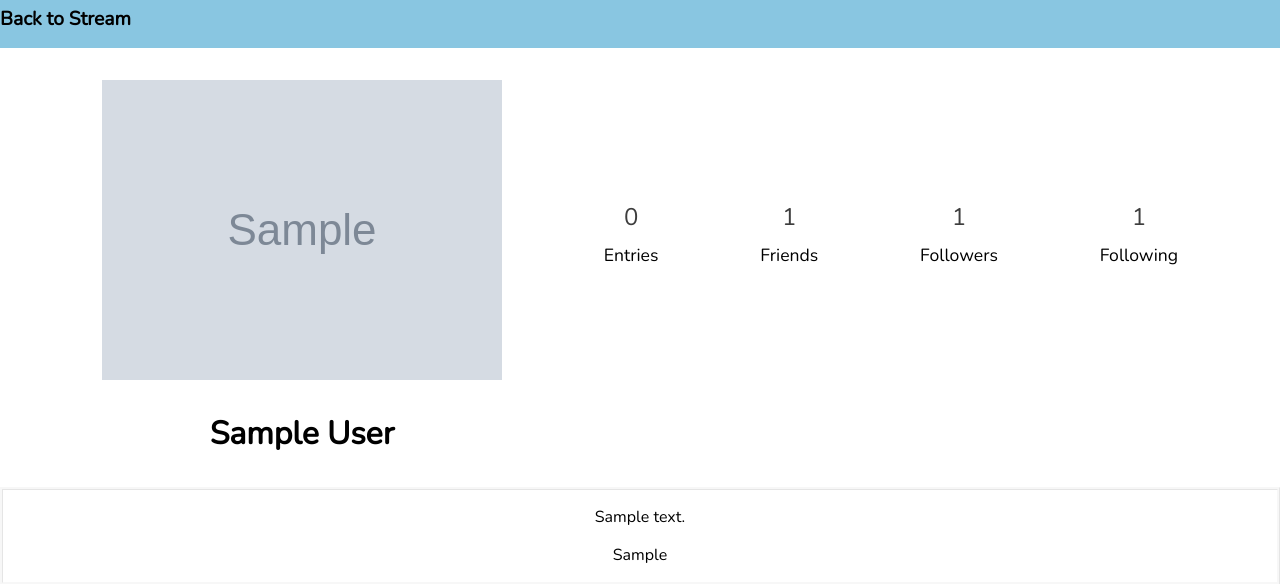
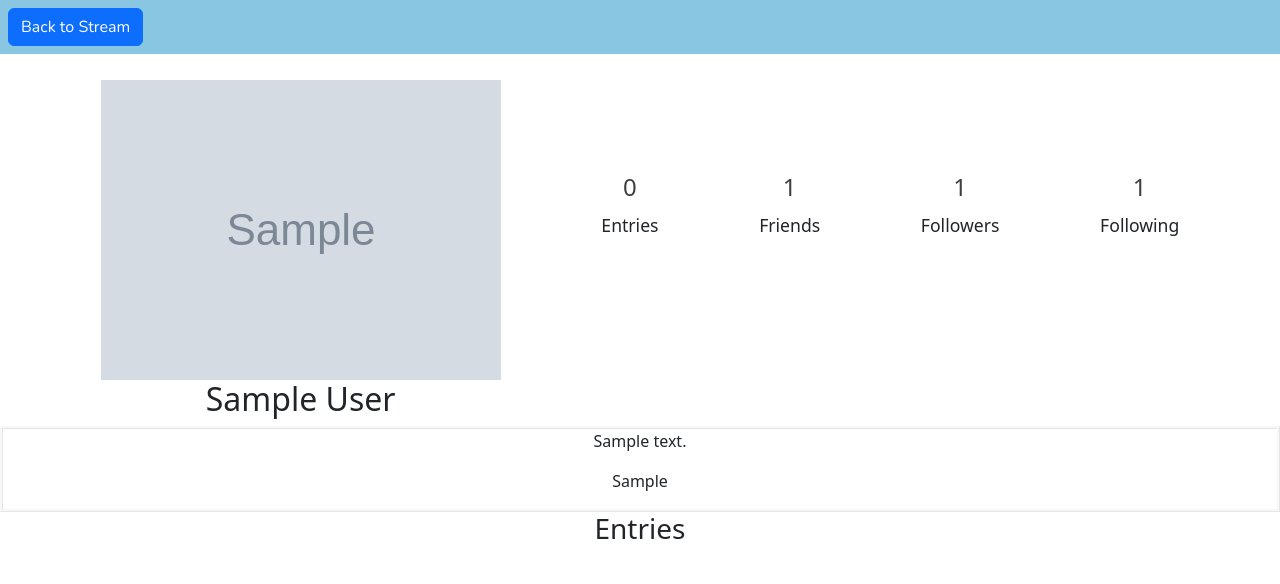
Before and after one commit to Ahmed-S7/Social-Distribution, a Django app: a page that uses wiki/templates/profile.html in a window 1280 px wide. Shown: the top 584 px of the page. Run offline with Django 5.2, Linux system fonts and the light colour scheme; tables that the repository leaves empty hold one stand-in row (values such as "Sample post"); grey boxes marked "Sample" are stand-in pictures.

Commit message:
Changed UI, not finished. Temporary UI

```diff
--- a/wiki/templates/profile.html
+++ b/wiki/templates/profile.html
@@ -1,5 +1,18 @@
 {% load static %}
 <link rel="stylesheet" href="{% static 'wiki/profile_page.css' %}">
+<link href="https://cdn.jsdelivr.net/npm/bootstrap@5.3.0/dist/css/bootstrap.min.css" rel="stylesheet">
+<style>
+  .btn-header-blue { background-color: #89c6e1; color: #001a80; border: none; }
+  .btn-header-blue:hover, .btn-header-blue:focus { background-color: #6bb3d6; color: #001a80; }
+  .btn-logout-outline { border: 2px solid #001a80; color: #001a80; background: white; }
+  .btn-logout-outline:hover, .btn-logout-outline:focus { background: #e4e9e9; color: #001a80; }
+  .btn-bottom-info { background-color: #89c6e1; color: #001a80; border: none; }
+  .btn-bottom-info:hover, .btn-bottom-info:focus { background-color: #6bb3d6; color: #001a80; }
+  .btn-bottom-primary { background-color: #0090ce; color: white; border: none; }
+  .btn-bottom-primary:hover, .btn-bottom-primary:focus { background-color: #007bb5; color: white; }
+  .btn-bottom-warning { background-color: #ffc107; color: #001a80; border: none; }
+  .btn-bottom-warning:hover, .btn-bottom-warning:focus { background-color: #e0a800; color: #001a80; }
+</style>
 
 
 
@@ -9,21 +22,16 @@
     <section class="author_profile_with_description">
 
         <!-- Default buttons, as per necessary tags -->
-        <div class="default_buttons">
-
-        <a href="{% url 'wiki:user-wiki' request.user.username %}">
-            <p class="back_to_stream_button">Back to Stream</p>
-        </a>
-
-            {% if request.user.is_authenticated %}
-                {% if request.user.username == author.displayName %}
-                    <form action="{% url 'wiki:logout' %}" method="POST">
-                        {% csrf_token %}
-                        <button class="logout_button">Logout</button>
-                    </form>
-                {% endif %}
+        <div class="default_buttons d-flex justify-content-between align-items-center p-2" style="background:#89c6e1;">
+          <a href="{% url 'wiki:user-wiki' request.user.username %}" class="btn btn-primary">Back to Stream</a>
+          {% if request.user.is_authenticated %}
+            {% if request.user.username == author.displayName %}
+              <form action="{% url 'wiki:logout' %}" method="POST" class="d-inline m-0 align-self-center">
+                {% csrf_token %}
+                <button class="btn btn-logout-outline ms-2">Logout</button>
+              </form>
             {% endif %}
-
+          {% endif %}
         </div>
 
 
@@ -158,20 +166,11 @@
      <section class = "nav_buttons">
         {% if request.user.is_authenticated %}
         {% if request.user.username == author.displayName %}
-               <div class="profile_buttons">
-
-                        <a href="{% url 'wiki:check_follow_requests' request.user.username %}">
-                            <p>Check Follow Requests</p>
-                        </a>
-                        <a href="{% url 'wiki:view_authors' %}">
-                            <p>Browse Authors </p>
-                        </a>
-                        <a href="{% url 'wiki:create_entry' %}">
-                            <p>Add Entry</p>
-                        </a>
-                            <a href="{% url 'wiki:edit_profile' user.username %}">
-                        <p>Edit Profile</p>
-
+               <div class="profile_buttons d-flex justify-content-between align-items-center p-2" style="background:#89c6e1; position:fixed; bottom:0; left:0; width:100%; z-index:1000;">
+                        <a href="{% url 'wiki:check_follow_requests' request.user.username %}" class="btn btn-bottom-primary flex-fill mx-1">Check Follow Requests</a>
+                        <a href="{% url 'wiki:view_authors' %}" class="btn btn-bottom-primary flex-fill mx-1">Browse Authors</a>
+                        <a href="{% url 'wiki:create_entry' %}" class="btn btn-bottom-primary flex-fill mx-1">Add Entry</a>
+                        <a href="{% url 'wiki:edit_profile' user.username %}" class="btn btn-bottom-primary flex-fill mx-1">Edit Profile</a>
                 </div>
         {% endif %}
         {% endif %}
```
Also changed, not shown: wiki/templates/authors.html (+8 -8 lines), wiki/templates/edit_profile.html (+7 -7 lines), wiki/templates/external_profile.html (+5 -13 lines), wiki/templates/follow_requests.html (+13 -8 lines).
